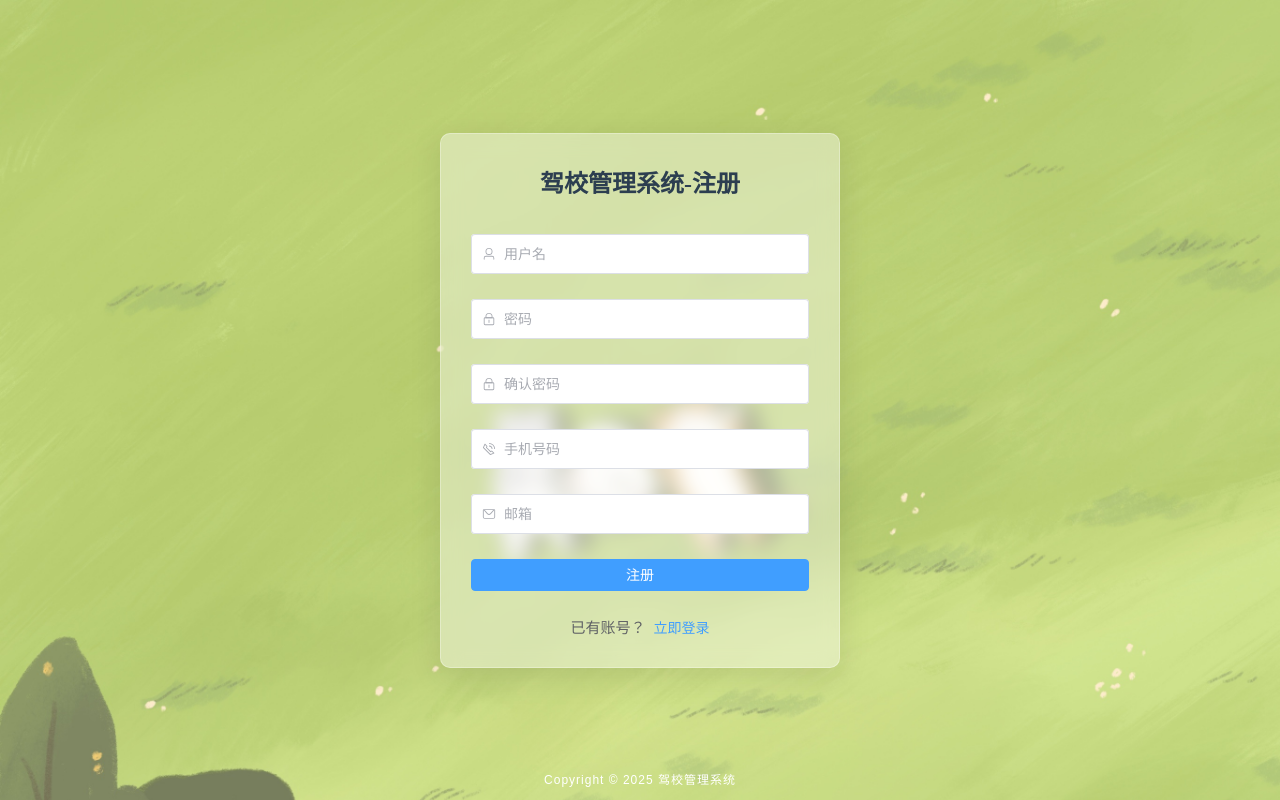
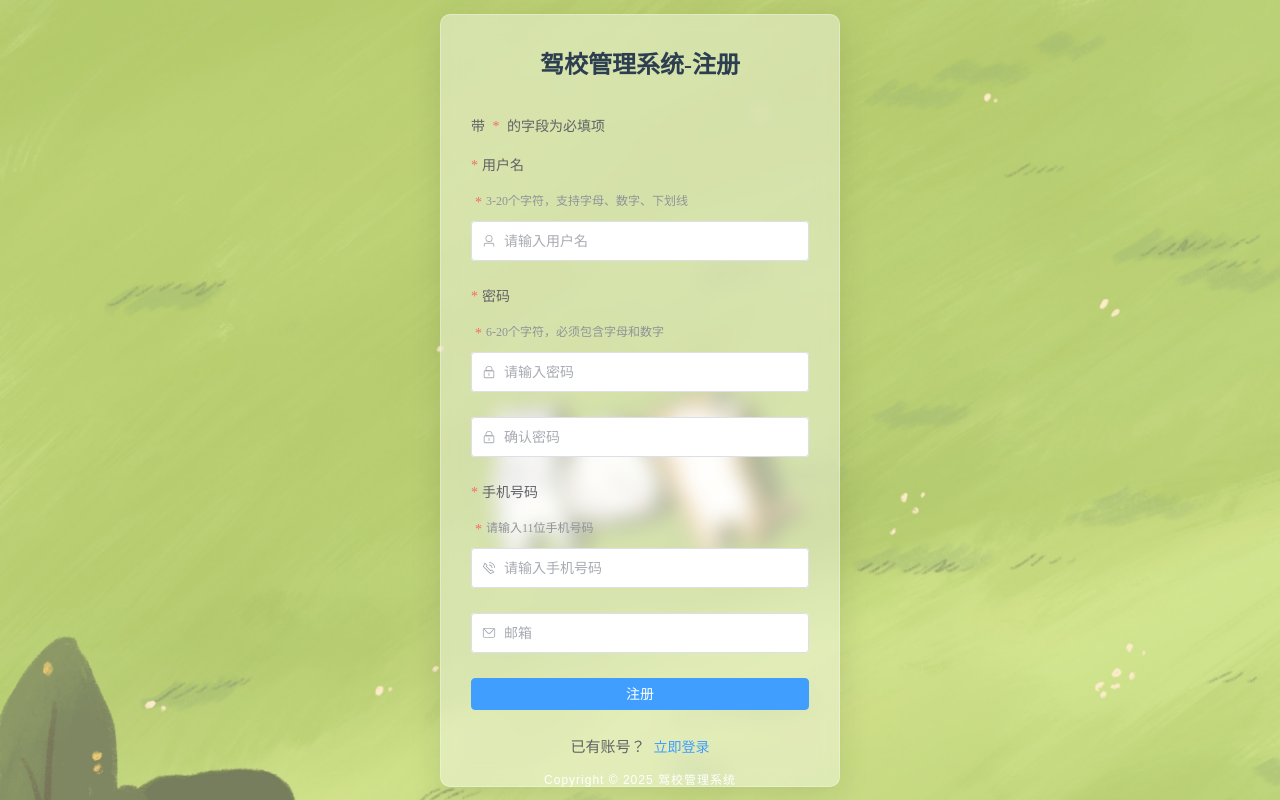
Before and after one commit to HK031030/HK, a Vue app in the folder vue/: page /register in a window 1280 px wide. Built offline with nearby package versions, Linux system fonts and the light colour scheme.

Commit message:
完善注册必填项功能

```diff
--- a/vue/src/views/Register.vue
+++ b/vue/src/views/Register.vue
@@ -2,30 +2,41 @@
   <div class="register">
     <div class="register-form">
       <h3 class="title">驾校管理系统-注册</h3>
-      <el-form ref="formRef" :model="form" :rules="rules" @submit.prevent>
+      <div class="required-tip">带 <span class="required-star">*</span> 的字段为必填项</div>
+      <el-form ref="formRef" :model="form" :rules="rules" @submit.prevent label-position="top">
         <div class="form-item">
+          <el-form-item label="用户名" prop="username">
+            <span class="required-star">*</span>
+            <div class="input-tip">3-20个字符，支持字母、数字、下划线</div>
             <el-input
               v-model="form.username"
               type="text"
-            placeholder="用户名"
+              placeholder="请输入用户名"
             >
               <template #prefix>
                 <el-icon><User /></el-icon>
               </template>
             </el-input>
+          </el-form-item>
         </div>
+
         <div class="form-item">
+          <el-form-item label="密码" prop="password">
+            <span class="required-star">*</span>
+            <div class="input-tip">6-20个字符，必须包含字母和数字</div>
             <el-input
               v-model="form.password"
               type="password"
-            placeholder="密码"
+              placeholder="请输入密码"
               show-password
             >
               <template #prefix>
                 <el-icon><Lock /></el-icon>
               </template>
             </el-input>
+          </el-form-item>
         </div>
+
         <div class="form-item">
           <el-input
             v-model="form.confirmPassword"
@@ -39,15 +50,20 @@
           </el-input>
         </div>
         <div class="form-item">
+  <el-form-item label="手机号码" prop="phone">
+    <span class="required-star">*</span>
+    <div class="input-tip">请输入11位手机号码</div>
     <el-input
       v-model="form.phone"
       type="text"
-            placeholder="手机号码"
+      placeholder="请输入手机号码"
+      maxlength="11"
     >
       <template #prefix>
         <el-icon><Phone /></el-icon>
       </template>
     </el-input>
+  </el-form-item>
 </div>
         <div class="form-item">
           <el-input
@@ -97,28 +113,40 @@ const form = reactive({
 const rules = {
   username: [
     { required: true, message: '请输入用户名', trigger: 'blur' },
-    { min: 3, max: 20, message: '长度在 3 到 20 个字符', trigger: 'blur' }
+    { min: 3, max: 20, message: '长度在 3 到 20 个字符', trigger: 'blur' },
+    { pattern: /^[a-zA-Z0-9_]+$/, message: '只能包含字母、数字和下划线', trigger: 'blur' }
   ],
   password: [
     { required: true, message: '请输入密码', trigger: 'blur' },
-    { min: 6, max: 20, message: '长度在 6 到 20 个字符', trigger: 'blur' }
+    { min: 6, max: 20, message: '长度在 6 到 20 个字符', trigger: 'blur' },
+    {
+      pattern: /^(?=.*[A-Za-z])(?=.*\d)[A-Za-z\d]{6,20}$/,
+      message: '密码必须包含字母和数字',
+      trigger: 'blur'
+    }
   ],
   confirmPassword: [
     { required: true, message: '请确认密码', trigger: 'blur' },
     {
       validator: (_rule, value, callback) => {
-        if (value !== form.password) {
+        if (value === '') {
+          callback(new Error('请再次输入密码'))
+        } else if (value !== form.password) {
           callback(new Error('两次输入的密码不一致'))
         } else {
           callback()
         }
       },
-      trigger: 'blur'
+      trigger: ['blur', 'change']
     }
   ],
   phone: [
     { required: true, message: '请输入手机号码', trigger: 'blur' },
-    { pattern: /^1[3-9]\d{9}$/, message: '请输入正确的手机号码', trigger: 'blur' }
+    {
+      pattern: /^1[3-9]\d{9}$/,
+      message: '请输入正确的手机号码格式',
+      trigger: ['blur', 'change']
+    }
   ],
   email: [
     { required: true, message: '请输入邮箱', trigger: 'blur' },
@@ -130,7 +158,11 @@ const handleRegister = async () => {
   if (!formRef.value) return
 
   await formRef.value.validate(async (valid) => {
-    if (valid) {
+    if (!valid) {
+      ElMessage.error('请正确填写所有必填项')
+      return
+    }
+
     loading.value = true
     try {
       // 构造要发送的数据对象
@@ -158,7 +190,6 @@ const handleRegister = async () => {
       ElMessage.error('注册失败，请稍后重试')
     } finally {
       loading.value = false
-      }
     }
   })
 }
@@ -248,4 +279,43 @@ const handleRegister = async () => {
   font-size: 12px;
   letter-spacing: 1px;
 }
+
+.required-tip {
+  margin-bottom: 20px;
+  color: #606266;
+  font-size: 14px;
+  text-align: left;
+}
+
+.required-star {
+  color: #f56c6c;
+  margin: 0 4px;
+}
+
+.input-tip {
+  font-size: 12px;
+  color: #909399;
+  margin-bottom: 4px;
+}
+
+.el-form-item {
+  margin-bottom: 22px;
+
+  &__label {
+    font-size: 14px;
+    color: #606266;
+    margin-bottom: 8px;
+  }
+}
+
+.register-form {
+  .form-item {
+    position: relative;
+
+    .el-form-item__error {
+      padding-top: 4px;
+      font-size: 12px;
+    }
+  }
+}
 </style>
```
Lines whose indentation alone changed are shown as unchanged.
